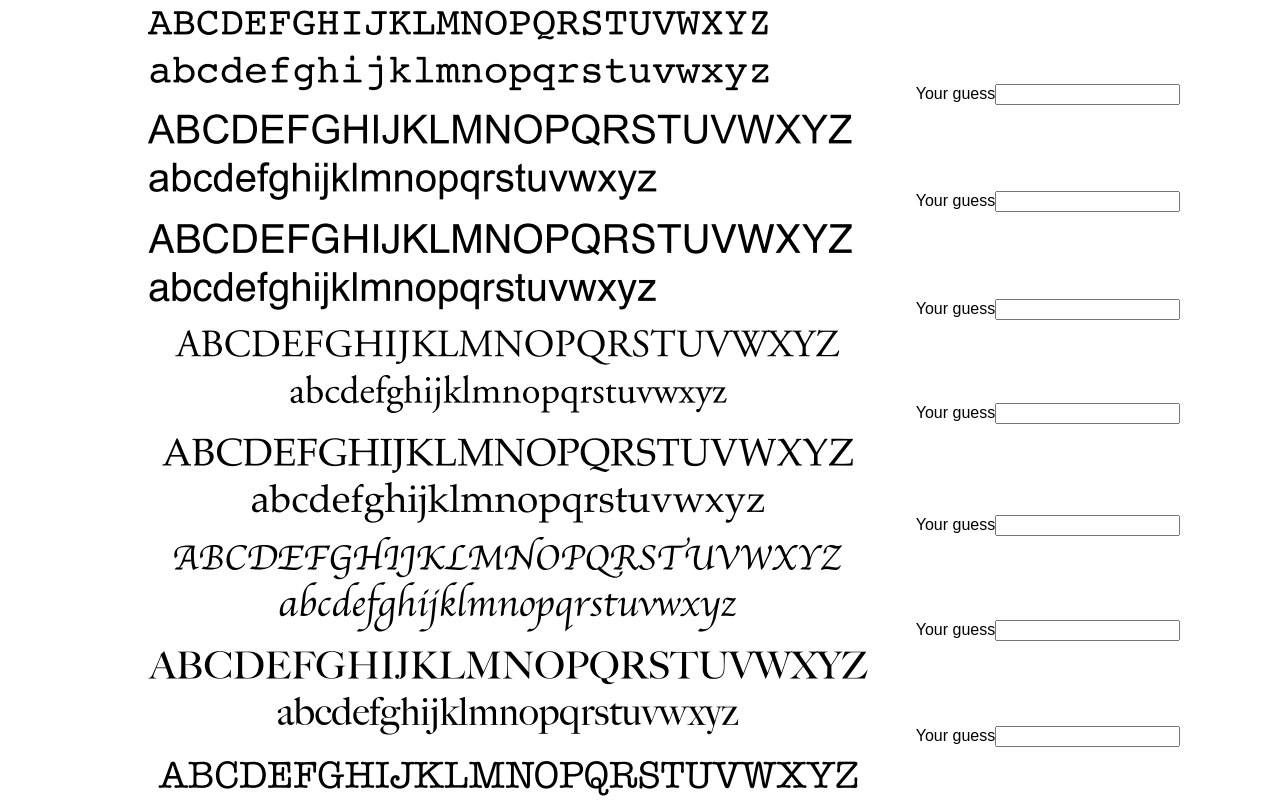
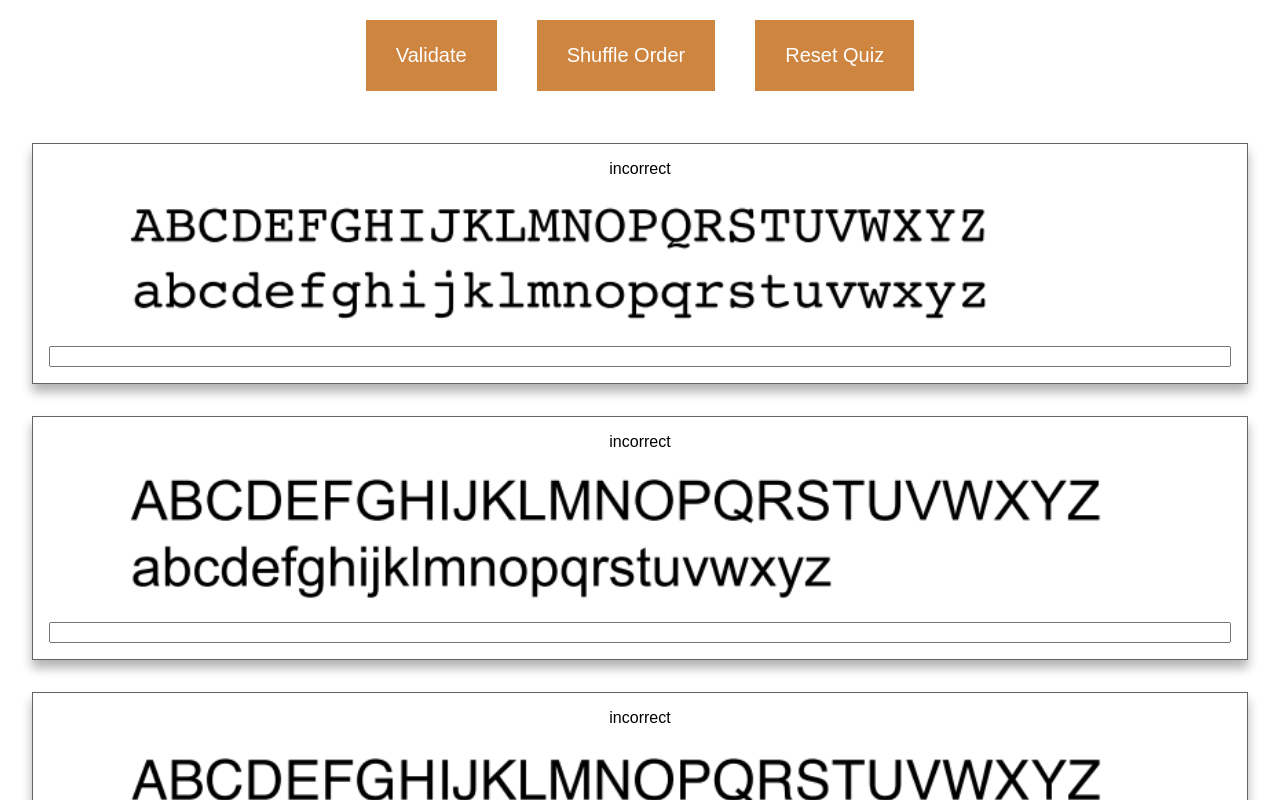
Before and after one commit to nathan-isaac/react-type-review, a React (Create React App) app: page / in a window 1280 px wide. Shown: the top 800 px of the page. Built offline with nearby package versions, Linux system fonts and the light colour scheme.

Commit message:
Add validate, shuffle, and reset quiz methods

```diff
--- a/src/components/card/Card.css
+++ b/src/components/card/Card.css
@@ -0,0 +1,13 @@
+.card {
+  border: 1px solid rgba(100, 100, 100, 1.0);
+  margin: 2em;
+  padding: 1em;
+  display: flex;
+  flex-direction: column;
+  box-shadow: 0 8px 10px rgba(0, 0, 0, 0.3);
+}
+
+.card img {
+  width: 95%;
+  padding: 1em;
+}
--- a/src/components/card/Card.js
+++ b/src/components/card/Card.js
@@ -1,4 +1,5 @@
 import React, { Component } from "react";
+import "./Card.css";
 
 class Card extends Component {
 
@@ -17,9 +18,8 @@ class Card extends Component {
   render() {
     return (
       <div className="card">
+        <div>{ this.props.correct ? '' : 'incorrect' }</div>
         <img src={this.props.imageLocation} alt="Type to guess"/>
-        <label htmlFor="type-guess">Your guess</label>
-
         <input name="type-guess" type="text" value={this.props.guess} onChange={this.onGuessChange}/>
       </div>
     );
--- a/src/components/quiz/Quiz.css
+++ b/src/components/quiz/Quiz.css
@@ -0,0 +1,8 @@
+button {
+  padding: 1.2em 1.5em;
+  font-size: 20px;
+  background-color: peru;
+  color: white;
+  border: none;
+  margin: 1em;
+}
--- a/src/components/quiz/Quiz.js
+++ b/src/components/quiz/Quiz.js
@@ -1,6 +1,7 @@
 import React, { Component } from 'react';
 import Card from '../card/Card';
 import jsonData from "../../source-data.js";
+import "./Quiz.css";
 
 class Quiz extends Component {
   constructor(props) {
@@ -13,6 +14,7 @@ class Quiz extends Component {
         name: card.name,
         image_url: card.img,
         guess: '',
+        correct: null
       }
     });
 
@@ -24,6 +26,10 @@ class Quiz extends Component {
     }
 
     this.onGuessChange = this.onGuessChange.bind(this);
+    this.validate = this.validate.bind(this);
+    this.shuffleCards = this.shuffleCards.bind(this);
+    this.shuffleArray = this.shuffleArray.bind(this);
+    this.resetQuiz = this.resetQuiz.bind(this);
   }
 
   onGuessChange({name, guess}) {
@@ -38,10 +44,44 @@ class Quiz extends Component {
     this.setState({cards: cards});
   }
 
+  validate() {
+    const cards = [...this.state.cards];
+
+    cards.forEach(card => {
+      card.correct = card.name.toLowerCase() === card.guess.toLocaleLowerCase();
+    });
+
+    this.setState({cards: cards});
+  }
+
+  shuffleCards() {
+    const cards = [...this.state.cards];
+    this.shuffleArray(cards);
+    this.setState({cards: cards});
+  }
+
+  shuffleArray(array) {
+    for (let i = array.length - 1; i > 0; i--) {
+        const j = Math.floor(Math.random() * (i + 1));
+        [array[i], array[j]] = [array[j], array[i]]; // eslint-disable-line no-param-reassign
+    }
+  }
+
+  resetQuiz () {
+    const cards = [...this.state.cards];
+    cards.forEach(card => {
+      card.guess = "";
+      card.correct = null
+    });
+    this.setState({cards: cards});
+    this.shuffleCards();
+    // TODO: refactor above lines render twice
+  }
+
   renderCards() {
     return this.state.cards.map(card => {
       return (
-        <Card key={card.name} name={card.name} imageLocation={card.image_url} guess={card.guess} onGuessChange={this.onGuessChange}></Card>
+        <Card key={card.name} name={card.name} imageLocation={card.image_url} guess={card.guess} correct={card.correct} onGuessChange={this.onGuessChange}></Card>
       )
     })
   }
@@ -49,6 +89,10 @@ class Quiz extends Component {
   render() {
     return (
       <div className="quiz">
+        <button onClick={this.validate}>Validate</button>
+        <button onClick={this.shuffleCards}>Shuffle Order</button>
+        <button onClick={this.resetQuiz}>Reset Quiz</button>
+
         { this.renderCards() }
       </div>
     );
```
